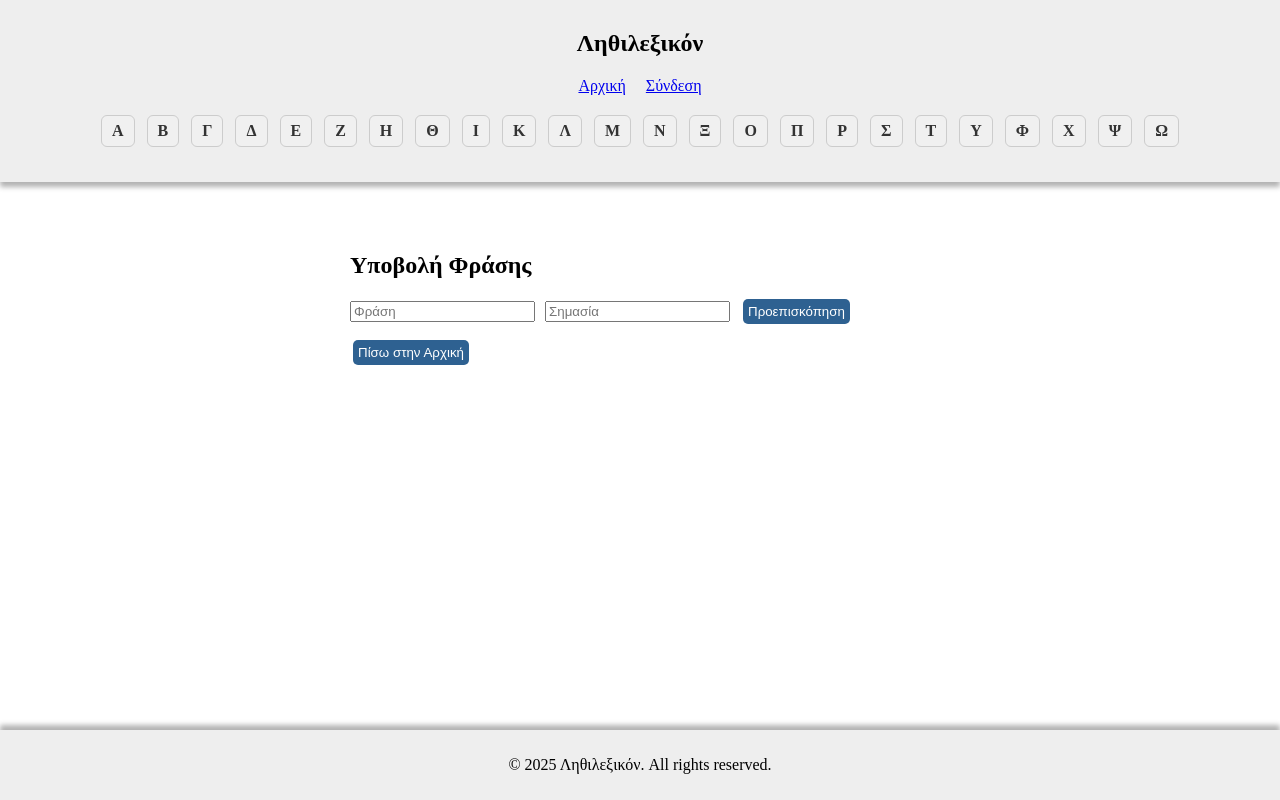
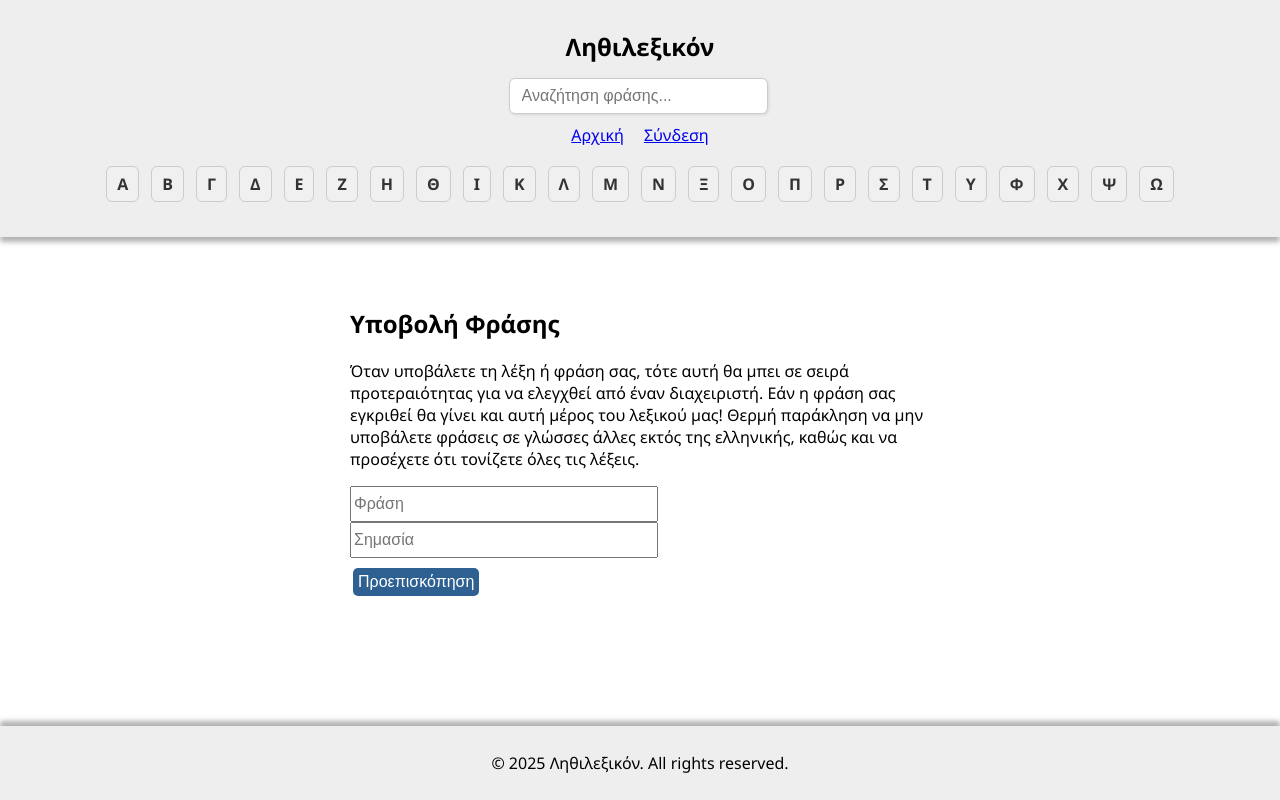
Before and after one commit to foto1864/lithilexicon, a React (Create React App) app: page /submit in a window 1280 px wide. Built offline with nearby package versions, Linux system fonts and the light colour scheme; no server answers.

Commit message:
done for today

```diff
--- a/src/App.js
+++ b/src/App.js
@@ -9,6 +9,7 @@ import ForgotPassword from './/auth/ForgotPassword';
 // Import from 'app'
 import SubmitPreview from './/app/SubmitPreview';
 import LetterPage from './/app/LetterPage';
+import SearchResults from './app/SearchResults';
 
 // Import from current
 import Home from './/app/Home';
@@ -35,6 +36,7 @@ function App() {
           <Route path="forgot-password" element={<ForgotPassword />} />
           <Route path="/submit-preview" element={<SubmitPreview />} />
           <Route path="/letter/:letter" element={<LetterPage />} />
+          <Route path="/search" element={<SearchResults />} />
         </Route>
       </Routes>
     </Router>
--- a/src/app/Layout.js
+++ b/src/app/Layout.js
@@ -9,6 +9,7 @@ import '..//styles/Layout.css';
 
 // Import from current
 import LetterNav from './LetterNav';
+import SearchBar from './SearchBar';
 
 export default function Layout() {
   const { user, role } = useUser();
@@ -17,6 +18,9 @@ export default function Layout() {
     <div className='layout-container'>
        <header className='custom-header'>
         <h2>Ληθιλεξικόν</h2>
+
+        <SearchBar />
+
         <nav>
           <Link to="/">Αρχική</Link>
           {!user && <Link to="/login">Σύνδεση</Link>}
@@ -26,8 +30,8 @@ export default function Layout() {
         </nav>
 
         <LetterNav />
+      </header>
 
-      </header>
 
       <main>
         <Outlet />
--- a/src/app/SearchBar.js
+++ b/src/app/SearchBar.js
@@ -1,13 +1,19 @@
 import React, { useState } from 'react';
+import { useNavigate } from 'react-router-dom';
 import '../styles/SearchBar.css';
 
-export default function SearchBar({ onSearch }) {
+export default function SearchBar() {
   const [query, setQuery] = useState('');
+  const navigate = useNavigate();
 
   const handleChange = (e) => {
     const value = e.target.value;
     setQuery(value);
-    onSearch(value.trim());
+
+    // Redirect όταν έχει πάνω από 1 χαρακτήρα
+    if (value.trim().length >= 2) {
+      navigate(`/search?query=${encodeURIComponent(value.trim())}`);
+    }
   };
 
   return (
--- /dev/null
+++ b/src/app/SearchResults.js
@@ -0,0 +1,74 @@
+import React, { useEffect, useState } from 'react';
+import { useSearchParams } from 'react-router-dom';
+import { collection, getDocs, query, where, orderBy } from 'firebase/firestore';
+import { db } from '../utils/firebase';
+import LetterNav from './LetterNav';
+
+export default function SearchResults() {
+  const [params] = useSearchParams();
+  const [results, setResults] = useState({});
+  const [loading, setLoading] = useState(true);
+
+  const searchQuery = params.get('query')?.toLowerCase().trim() || '';
+
+  useEffect(() => {
+    const fetchAndFilter = async () => {
+      const q = query(
+        collection(db, 'entries'),
+        where('approved', '==', true),
+        orderBy('phrase')
+      );
+      const snapshot = await getDocs(q);
+      const all = snapshot.docs.map(doc => ({ id: doc.id, ...doc.data() }));
+
+      const filtered = all.filter(entry =>
+        entry.phrase.toLowerCase().includes(searchQuery)
+      );
+
+      const grouped = {};
+      filtered.forEach(entry => {
+        const letter = normalize(entry.phrase.charAt(0));
+        if (!grouped[letter]) grouped[letter] = [];
+        grouped[letter].push(entry);
+      });
+
+      setResults(grouped);
+      setLoading(false);
+    };
+
+    fetchAndFilter();
+  }, [searchQuery]);
+
+  const normalize = (ch) =>
+    ch
+      .toUpperCase()
+      .normalize('NFD')
+      .replace(/[\u0300-\u036f]/g, '') // remove tonos
+      .charAt(0);
+
+  return (
+    <div>
+      <LetterNav />
+      <h2>Αποτελέσματα για: «{searchQuery}»</h2>
+
+      {loading ? (
+        <p>Φόρτωση...</p>
+      ) : Object.keys(results).length === 0 ? (
+        <p>Δεν βρέθηκαν αποτελέσματα.</p>
+      ) : (
+        Object.keys(results).sort().map(letter => (
+          <div key={letter}>
+            <h3>{letter}</h3>
+            <ul>
+              {results[letter].map(entry => (
+                <li key={entry.id}>
+                  <strong>{entry.phrase}</strong>: {entry.meaning} — uploaded by {entry.uploadedByUsername || entry.uploadedBy}
+                </li>
+              ))}
+            </ul>
+          </div>
+        ))
+      )}
+    </div>
+  );
+}
--- a/src/app/Submit.js
+++ b/src/app/Submit.js
@@ -38,15 +38,21 @@ export default function Submit() {
   };
 
   return (
-    <div>
+    <div className='submit-div'>
       <h2>Υποβολή Φράσης</h2>
+      <p>
+        Όταν υποβάλετε τη λέξη ή φράση σας, τότε αυτή θα μπει σε σειρά προτεραιότητας για να ελεγχθεί από έναν διαχειριστή.
+        Εάν η φράση σας εγκριθεί θα γίνει και αυτή μέρος του λεξικού μας!
+        Θερμή παράκληση να μην υποβάλετε φράσεις σε γλώσσες άλλες εκτός της ελληνικής, καθώς και να προσέχετε ότι τονίζετε όλες τις λέξεις.
+      </p>
       <form className='submit-form' onSubmit={handlePreviewRedirect}>
-        <input type="text" placeholder="Φράση" value={phrase} onChange={e => setPhrase(e.target.value)} required />
-        <input type="text" placeholder="Σημασία" value={meaning} onChange={e => setMeaning(e.target.value)} required />
-        <button type="submit">Προεπισκόπηση</button>
+        <div>
+          <input type="text" placeholder="Φράση" value={phrase} onChange={e => setPhrase(e.target.value)} required />
+          <input type="text" placeholder="Σημασία" value={meaning} onChange={e => setMeaning(e.target.value)} required />
+        </div>
+        <button className='preview-button' type="submit">Προεπισκόπηση</button>
       </form>
       <p>{message}</p>
-      <button onClick={() => navigate('/')}>Πίσω στην Αρχική</button>
     </div>
   );
 }
--- a/src/styles/SearchBar.css
+++ b/src/styles/SearchBar.css
@@ -1,14 +1,22 @@
 .search-bar {
-  margin-top: 15px;
-  margin-bottom: 15px;
-  text-align: left;
+  margin-left: -30px;
+  margin-bottom: 10px;
+  margin-top: -5px;
+  text-align: center;
 }
 
 .search-bar input {
+  width: 100%;
+  max-width: 400px;
   padding: 8px 12px;
-  width: 80%;
-  max-width: 400px;
   font-size: 1em;
   border: 1px solid #ccc;
   border-radius: 6px;
+  box-shadow: 1px 1px 3px rgba(0,0,0,0.1);
+  transition: border-color 0.3s ease;
 }
+
+.search-bar input:focus {
+  border-color: #777;
+  outline: none;
+}
--- a/src/styles/Submit.css
+++ b/src/styles/Submit.css
@@ -6,13 +6,23 @@
     }
 }
 
+
 .submit-form input {
-    margin-right: 10px;
+  width: 300px;
+  height: 30px;
+  font-size: 16px;
+  margin-right: 10px;
 }
 
 .submit-preview {
   padding: 20px;
 }
+
+.preview-button {
+  margin-top: 10px;
+  font-size: 16px;
+}
+
 
 .warning {
   background: #ffe0e0;
@@ -28,3 +38,7 @@
 .actions button {
   margin-right: 10px;
 }
+
+.submit-div p {
+  width: 600px;
+}
--- a/src/styles/index.css
+++ b/src/styles/index.css
@@ -1,6 +1,6 @@
 body {
   margin: 0;
-  font-family: 'Ubuntu';
+  font-family:'Segoe UI', Tahoma, Geneva, Verdana, sans-serif;
   -webkit-font-smoothing: antialiased;
   -moz-osx-font-smoothing: grayscale;
 }
```
